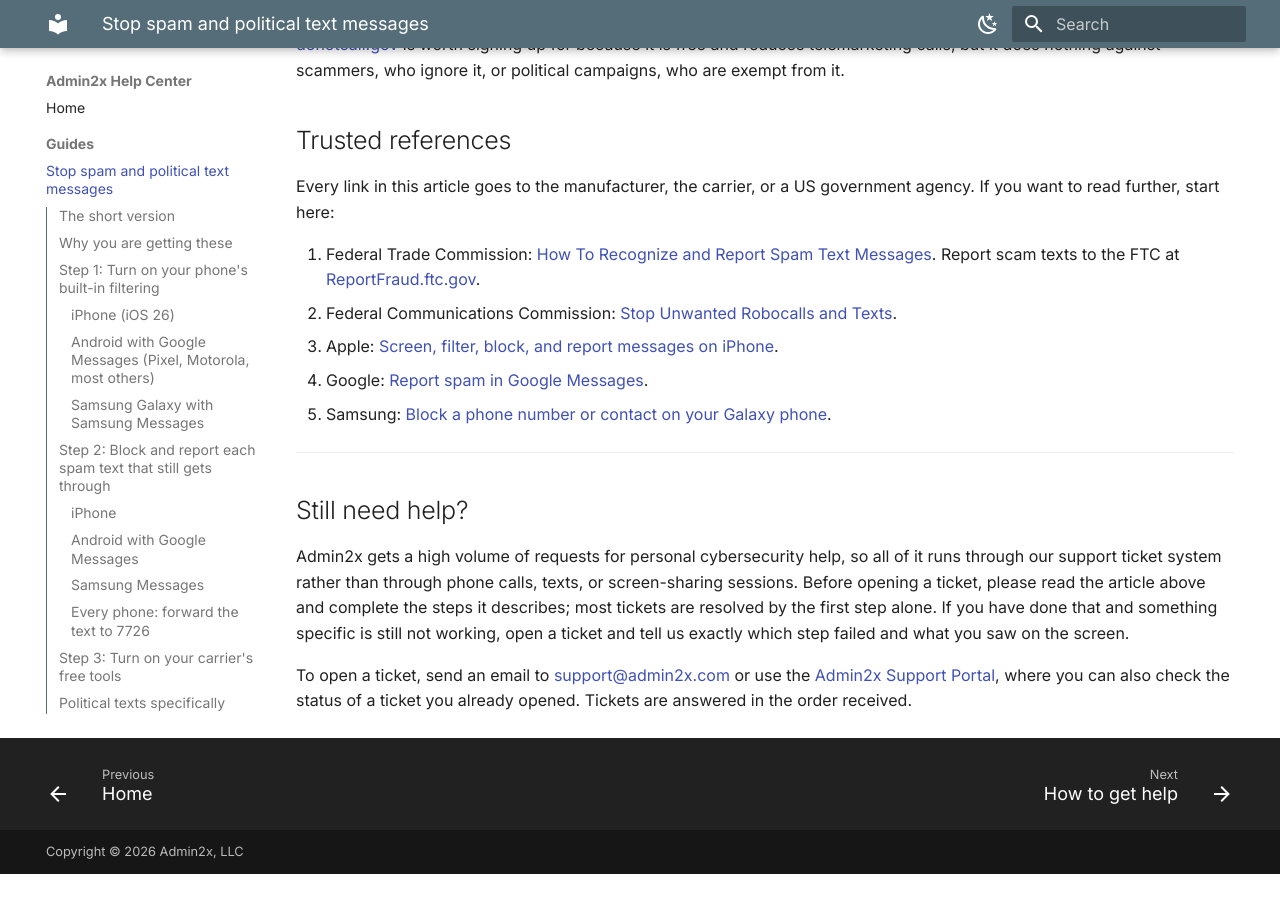
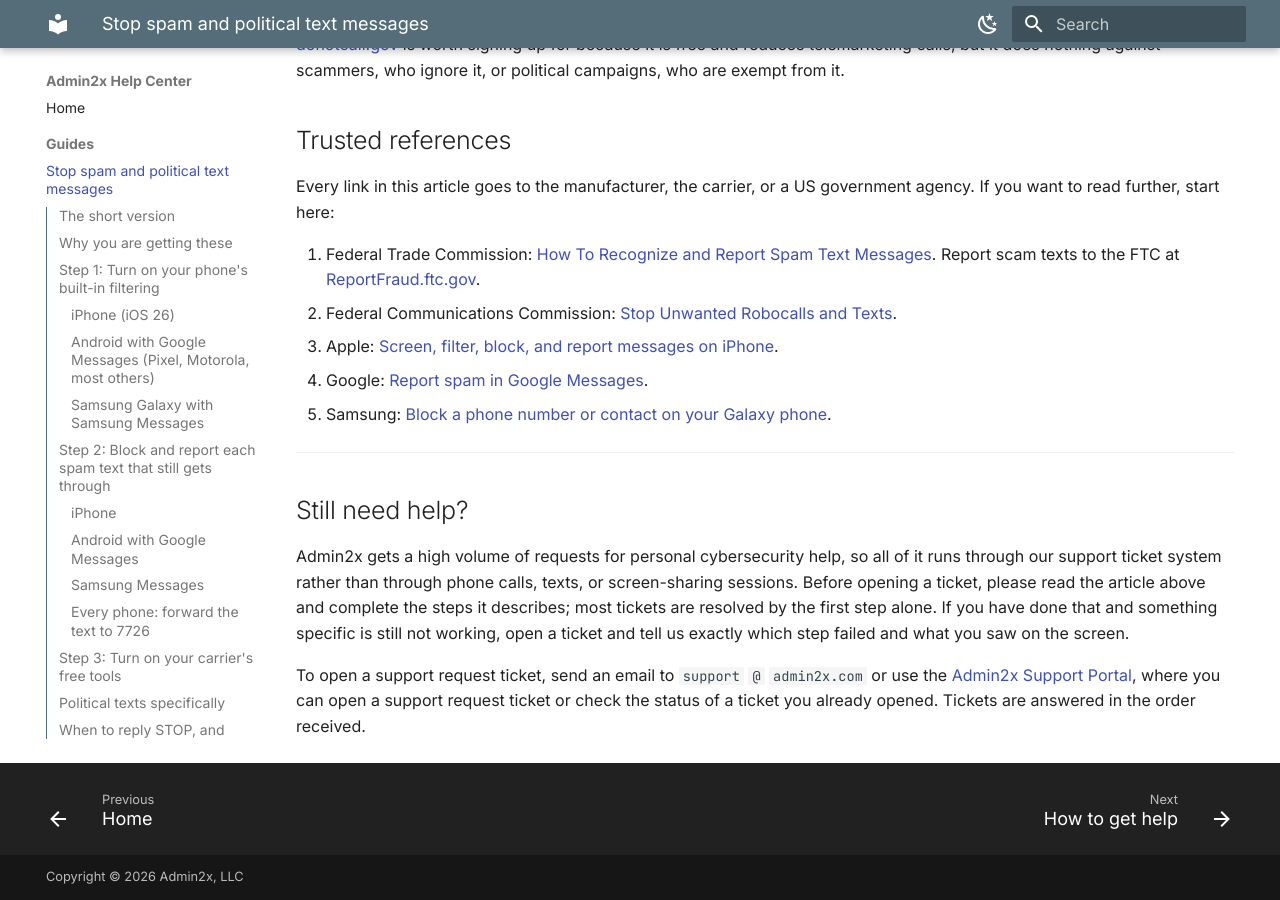
Before and after one commit to admin2x/help, an MkDocs documentation site: the page built from docs/articles/stop-spam-texts.md, in a window 1280 px wide and 900 px high, scrolled down 5043 px. Built offline with MkDocs 1.6.1 and Material for MkDocs 9.7.7, drawn with Linux system fonts in a browser that asks for light colours; before the commit the page ends 5917 px from its top, so only the background shows below that.

Commit message:
More obfuscating support email address to prevent spam tickets

```diff
--- a/docs/_includes/still-need-help.md
+++ b/docs/_includes/still-need-help.md
@@ -4,4 +4,4 @@
 
 Admin2x gets a high volume of requests for personal cybersecurity help, so all of it runs through our support ticket system rather than through phone calls, texts, or screen-sharing sessions. Before opening a ticket, please read the article above and complete the steps it describes; most tickets are resolved by the first step alone. If you have done that and something specific is still not working, open a ticket and tell us exactly which step failed and what you saw on the screen.
 
-To open a ticket, send an email to [support@admin2x.com](mailto:support@admin2x.com) or use the [Admin2x Support Portal](https://admin2x.zohodesk.com/portal/en/home){target=_blank}, where you can also check the status of a ticket you already opened. Tickets are answered in the order received.
+To open a support request ticket, send an email to `support` `@` `admin2x.com` or use the [Admin2x Support Portal](https://admin2x.zohodesk.com/portal/en/home){target=_blank}, where you can open a support request ticket or check the status of a ticket you already opened. Tickets are answered in the order received.
```
